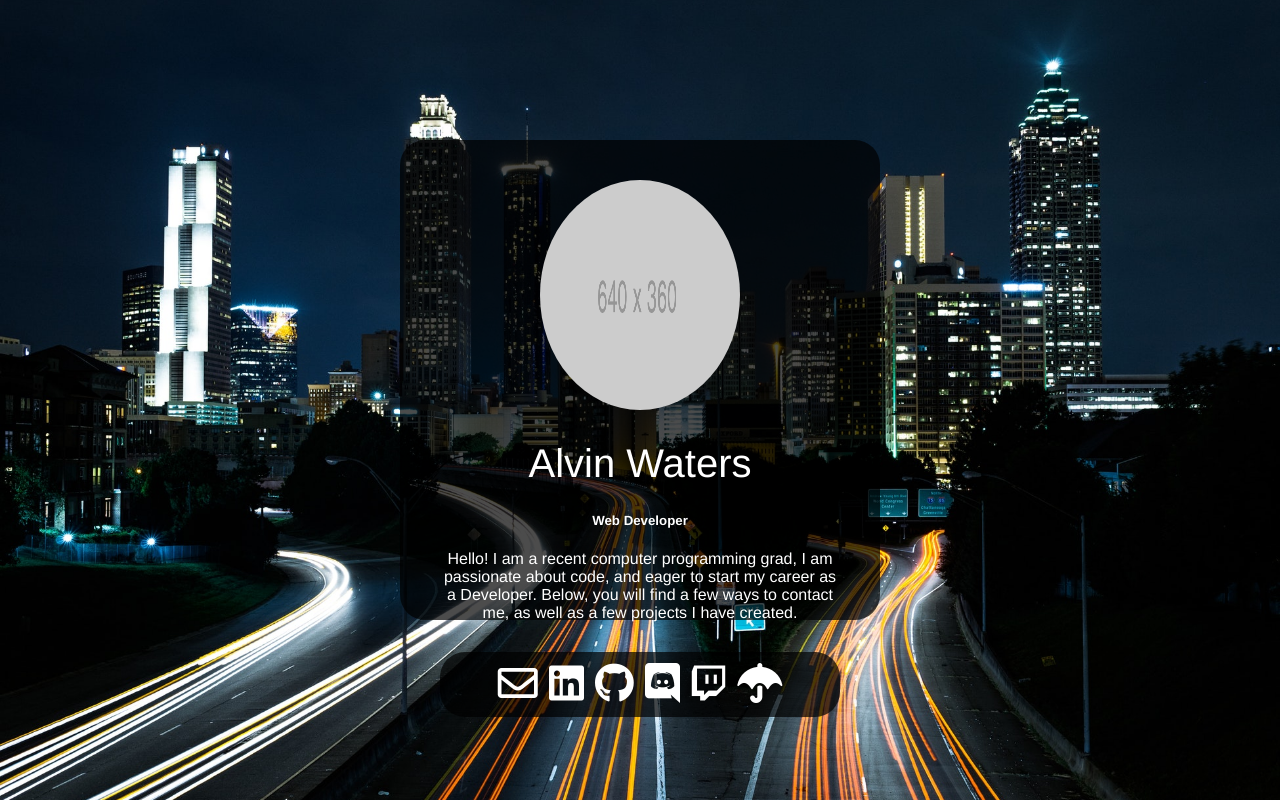
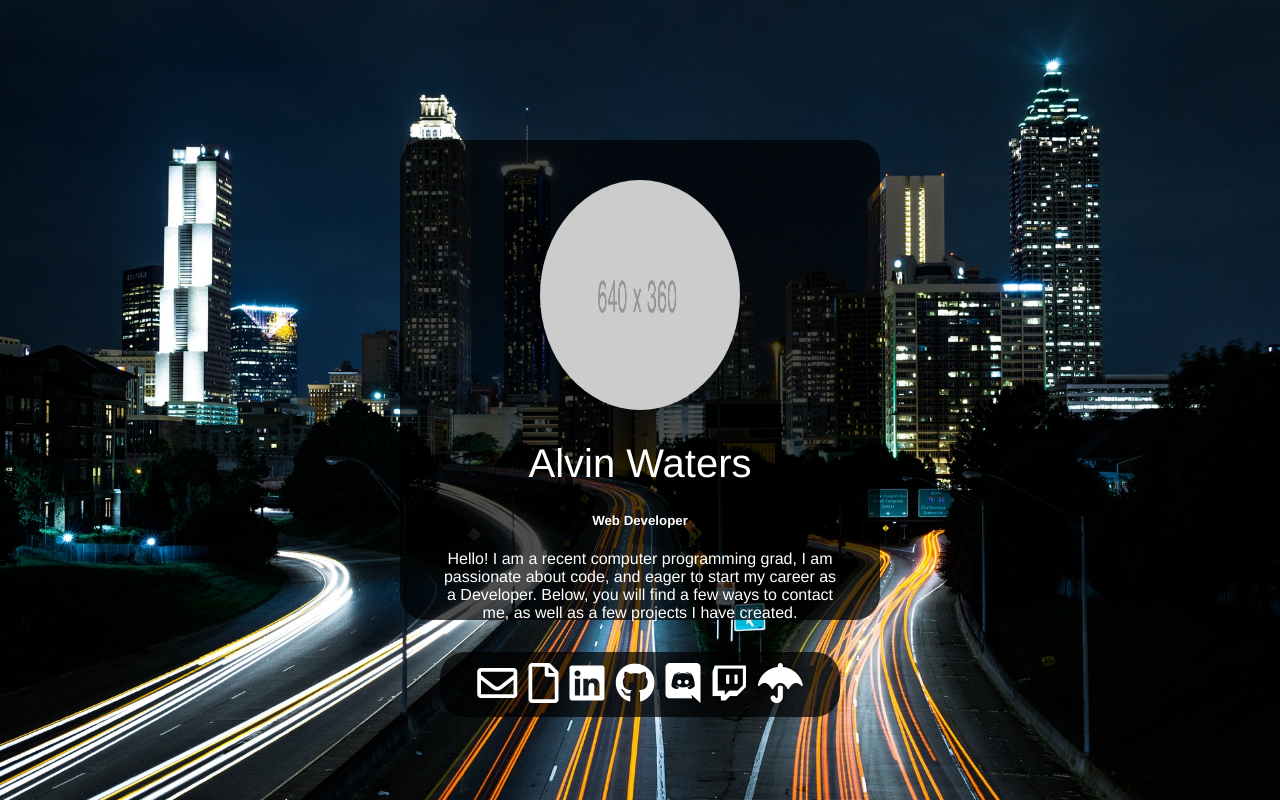
Before and after one commit to ajwaters061491/ResumeWebsite, a plain HTML site: page Resume Website/index.html in a window 1280 px wide. Drawn offline with Linux system fonts and the light colour scheme.

Commit message:
Add files via upload
Added links to linkedin and my resume

```diff
--- a/Resume Website/index.html
+++ b/Resume Website/index.html
@@ -21,7 +21,8 @@
 
         <div class="social-icons">
             <a href="mailto: alvin.waters0614@gmail.com"><i class="far fa-envelope"></i></a> <!--add fa-3x into the class to change size-->
-            <i class="fab fa-linkedin"></i>
+            <a href="https://docs.google.com/document/d/1bUgifuNhJKOTr1E2RwAb8LfW9hHoUSHpjXd03x5DFvs/edit?usp=sharing"><i class="far fa-file"></i></a>
+            <a href="https://www.linkedin.com/in/alvin-waters-745656186/"><i class="fab fa-linkedin"></i></a>
             <a href="https://github.com/ajwaters061491"><i class="fab fa-github"></i></a>
 
             <i class="fab fa-discord"></i> <!--Link to discord bot-->
```
